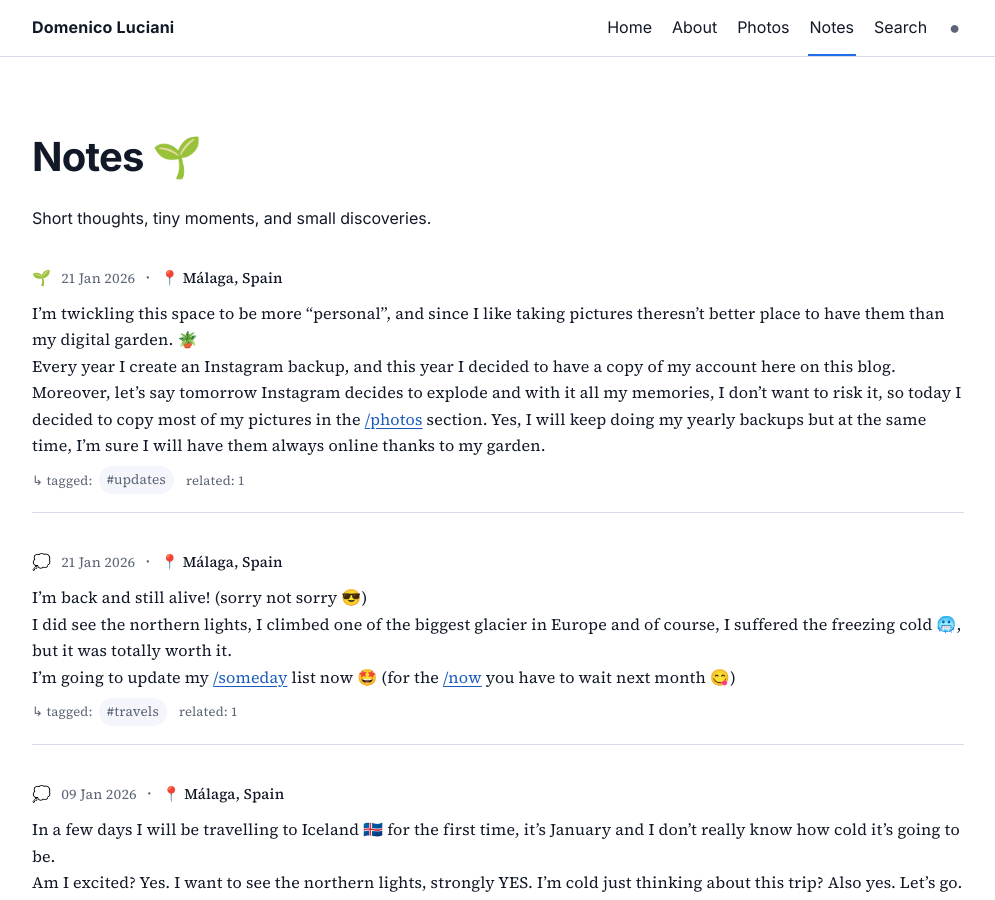
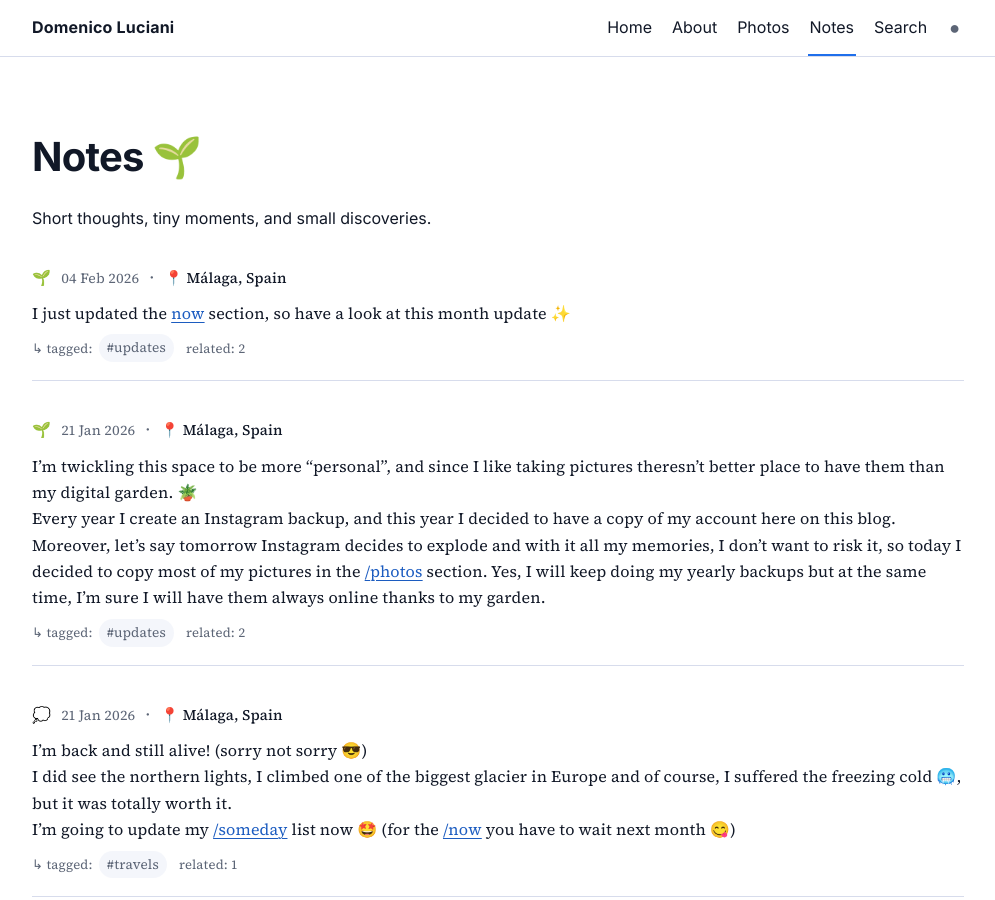
Before and after one commit to dlion/domenicoluciani, a Jekyll site: the page built from notes.md, in a window 1280 px wide and 900 px high. Shown: the whole window, without its empty margins (142-1137 px from the left). Built offline with Jekyll 4.4.1, drawn with Linux system fonts in a browser that asks for light colours; comment, search, counter and statistics services are not loaded.

Commit message:
notes and now: updates

```diff
--- a/_data/notes.yml
+++ b/_data/notes.yml
@@ -1,3 +1,10 @@
+- date: 2026-02-04
+  mood: "🌱"
+  tags:
+    - updates
+  content: |
+    I just updated the [now](/now) section, so have a look at this month update ✨
+
 - date: 2026-01-21
   mood: "🌱"
   tags:
```
Also changed, not shown: assets/images/about/travels/2026/iceland1.png (added), assets/images/about/travels/2026/iceland2.png (added), assets/images/about/travels/2026/iceland3.png (added).
